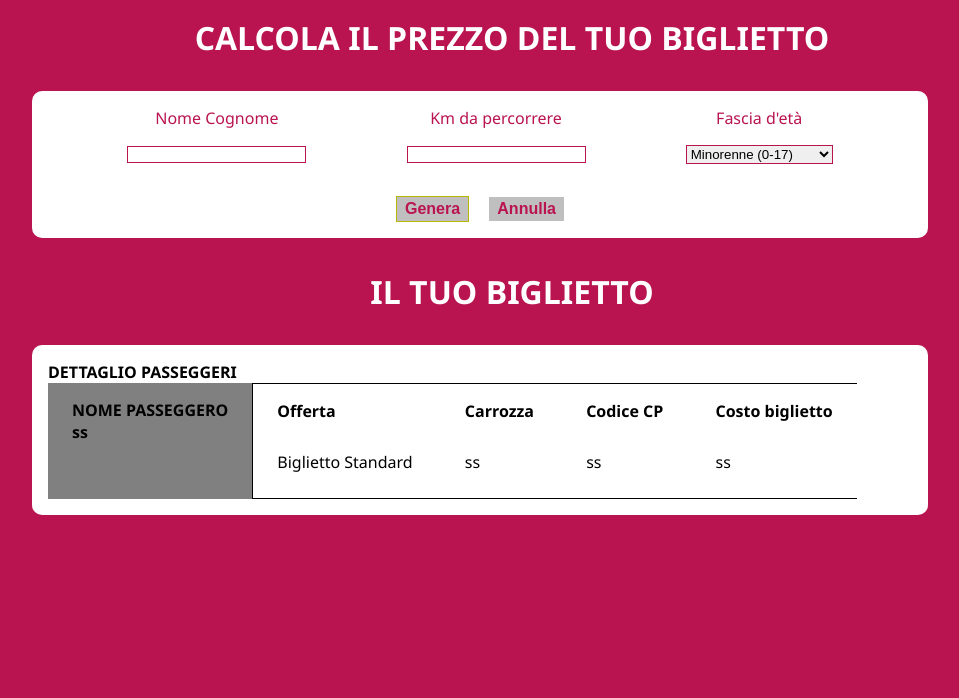
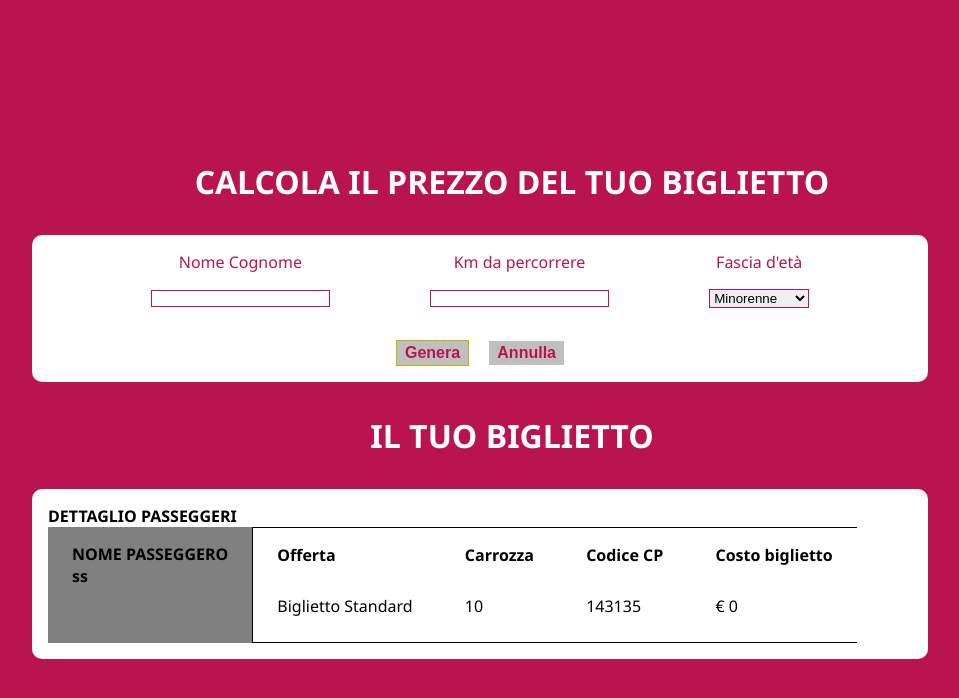
Before and after one commit to mohamedslima/js-biglietto-treno-form, a plain HTML site: page index.html in a window 1280 px wide. Both pictures are taken after a click on the button "Genera". Shown: the whole page, without its empty margins (128-1087 px from the left). Drawn offline with Linux system fonts and the light colour scheme.

Commit message:
completed js math random and total price in html

```diff
--- a/css/style.css
+++ b/css/style.css
@@ -11,6 +11,10 @@
 body {
     background-color: #b91450;
     font-family: 'Segoe UI', Tahoma, Geneva, Verdana, sans-serif;
+}
+
+div.center-c {
+    margin-top: 20vh;
 }
 
 h1.title {
--- a/index.html
+++ b/index.html
@@ -10,6 +10,7 @@
     <link rel="stylesheet" href="css/style.css">
 </head>
 <body>
+    <div class="center-c">
         <h1 class="title">
             CALCOLA IL PREZZO DEL TUO BIGLIETTO
         </h1>
@@ -20,20 +21,20 @@
                         <label class="userdata">
                             Nome Cognome
                         </label>
-                    <input type="text">
+                        <input type="text" name="userdata" id="userdata">
                     </li>
                     <li>
-                    <label class="userdata">
+                        <label class="distance-in">
                             Km da percorrere
                         </label>
-                    <input type="text">
+                        <input type="text" name="distance-in" id="distance-in">
                     </li>
                     <li>
-                    <label for="user-color">Fascia d'età</label>
-                    <select name="user-color" id="user-color">
-                        <option value="underage">Minorenne (0-17)</option>
-                        <option value="adult">Maggiorenne (18-64)</option>
-                        <option value="over65">Over 65 </option>
+                        <label for="user-age">Fascia d'età</label>
+                        <select name="user-ager" id="user-age">
+                            <option value="underage">Minorenne</option>
+                            <option value="adult">Maggiorenne</option>
+                            <option value="over65">Over 65</option>
                         </select>
                     </li>
                 </ul>
@@ -84,10 +85,11 @@
                         <li>
                             <div id="subtitle-3">Costo biglietto</div>
                             <div id="price-ticket">
-                            ss
+
                             </div>
                         </li>
                     </ul>
+                </div>
             </div>
         </div>
     </div>
--- a/js/script.js
+++ b/js/script.js
@@ -0,0 +1,40 @@
+const generateBtn = document.getElementById("generate-btn");
+console.log(generateBtn);
+generateBtn.addEventListener("click",
+function() {
+
+    const userData = document.getElementById("userdata").value;
+    console.log(userData);
+
+    const distanceIn = document.getElementById("distance-in").value;
+    console.log(distanceIn);
+
+    const userAge = document.getElementById("user-age").value;
+    console.log(userAge);
+
+    let price = distanceIn * 0.21;
+    let discount = 0;
+    console.log(price);
+
+    if (userAge === 'underage') {
+        discount = price * 0.2
+    } else if (userAge === 'over65') {
+        discount = price * 0.4
+    }
+
+    price = price - discount;
+    console.log(price);
+
+    const totalPrice = document.querySelector("#price-ticket");
+    console.log(totalPrice);
+    totalPrice.innerHTML = `€ ${price}`;
+
+    let randCarriage = Math.floor(Math.random() * 10) + 1;
+    console.log(randCarriage);
+    document.getElementById('number-carriage').innerHTML = randCarriage;
+
+    let randCp = Math.floor(Math.random() * 99998) + 90000;
+    console.log(randCp);
+    document.getElementById('number-cp').innerHTML = randCp;
+}
+);
```
Lines whose indentation alone changed are shown as unchanged.
